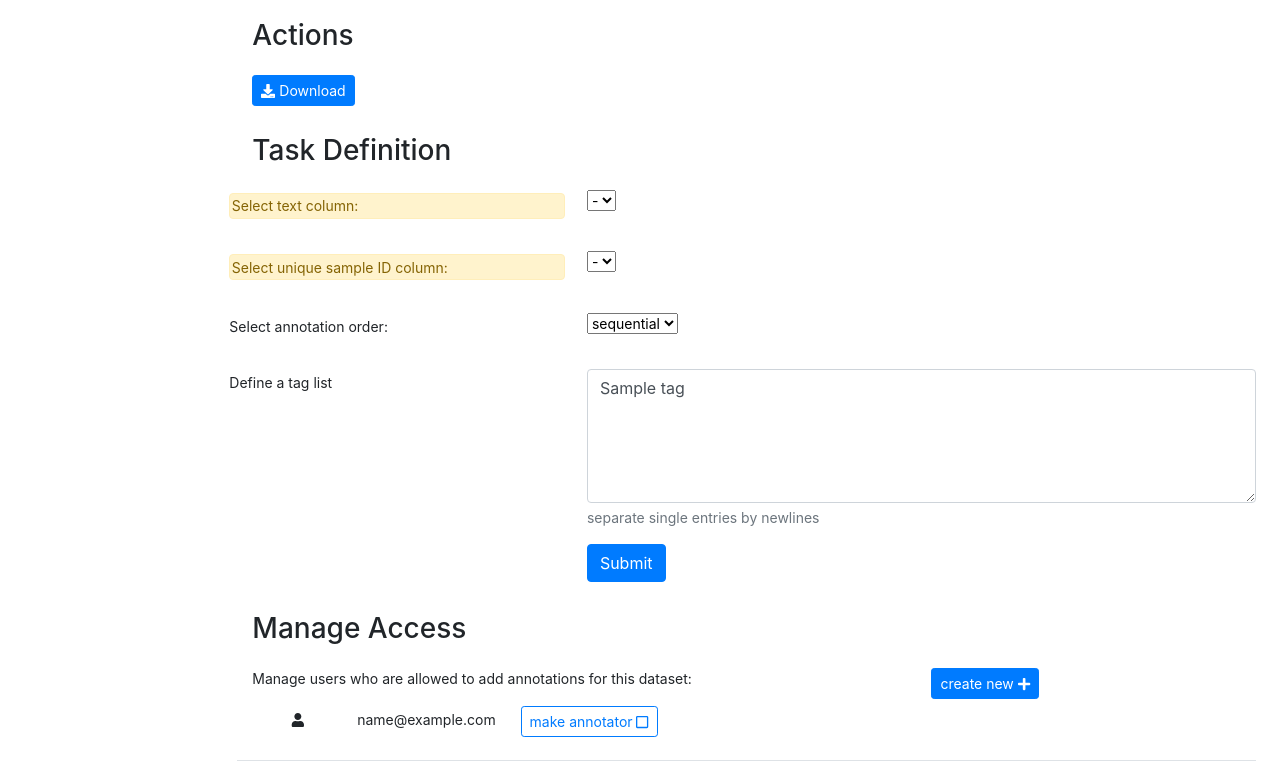
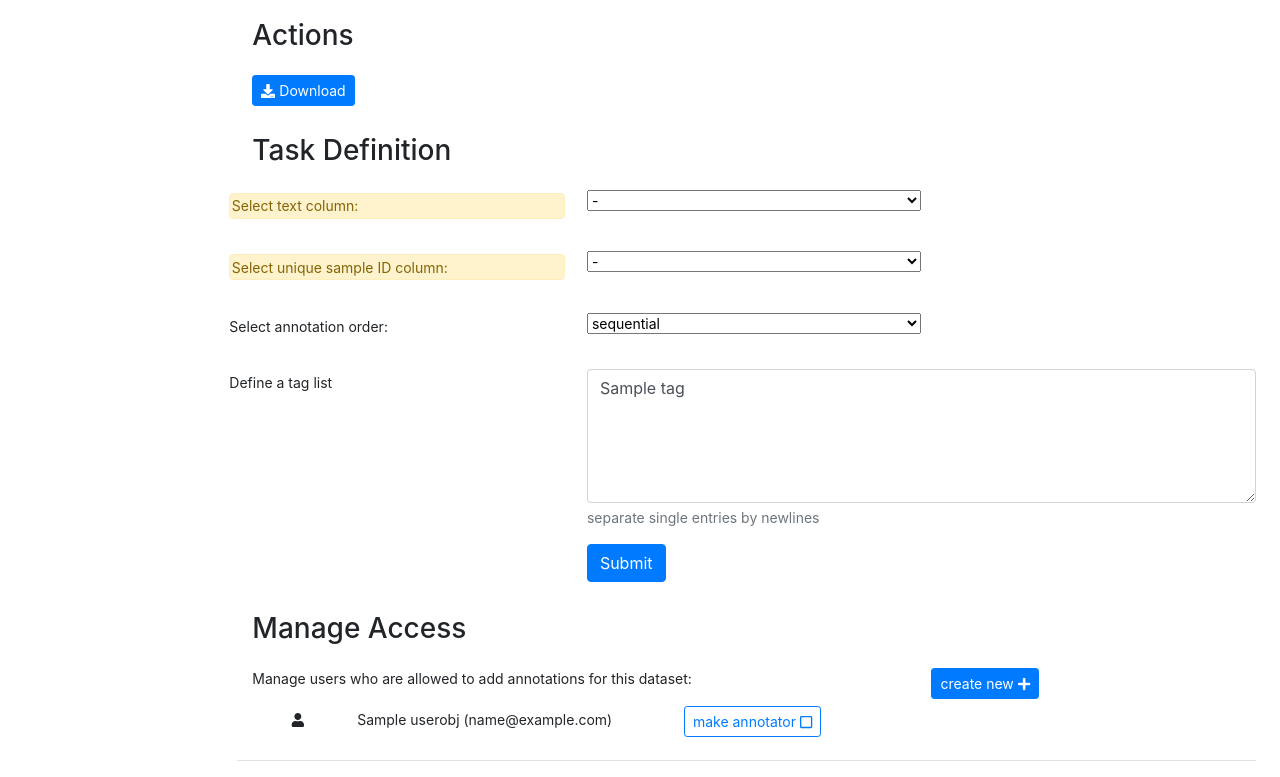
Before and after one commit to FrankGrimm/omen, a Python web app: template app/templates/dataset_new.html in a window 1280 px wide. Shown: the part 397-1174 px from the top of the page. Run offline with Jinja, Linux system fonts and the light colour scheme; the template is opened without the code that fills it: most values are stand-ins (such as "Sample title", 1, 10 or a date in 2020); some libraries are stand-ins or nearby versions.

Commit message:
show displayname instead of e-mail

```diff
--- a/app/lib/database.py
+++ b/app/lib/database.py
@@ -64,6 +64,11 @@ class User(Base):
         self.uid = uid
         self.email = email
         self.pwhash = pwhash
+
+    def get_name(self):
+        if not self.displayname is None and not self.displayname.strip() == '':
+            return self.displayname.strip()
+        return self.email
 
     def verify_password(self, pw):
         return scrypt.verify(pw, self.pwhash)
--- a/app/static/style.css
+++ b/app/static/style.css
@@ -251,3 +251,7 @@ div.seprow form {
     margin-top: 0;
     margin-bottom: 2em;
 }
+
+select.taskdef_select {
+    min-width: 50%;
+}
--- a/app/templates/dataset_new.html
+++ b/app/templates/dataset_new.html
@@ -120,7 +120,7 @@
             <label for="textcol" class="col-4 col-form-label"><div class="{% if not dataset.dsmetadata.textcol %}ds_new_field_error alert alert-warning{% endif %}">Select text column:</div></label>
             <div class="col-8">
 
-                <select id='textcol' name='textcol' onchange="this.form.submit()">
+                <select class="taskdef_select" id='textcol' name='textcol' onchange="this.form.submit()">
                     {% if not dataset.dsmetadata.textcol %}
                     <option selected="true" disabled="disabled">-</option>
                     {% endif %}
@@ -148,7 +148,7 @@
             <label for="idcolumn" class="col-4 col-form-label"><div class="{% if not dataset.dsmetadata.idcolumn %}ds_new_field_error alert alert-warning{% endif %}">Select unique sample ID column:</div></label>
             <div class="col-8">
 
-                <select id='idcolumn' name='idcolumn' onchange="this.form.submit()">
+                <select class="taskdef_select" id='idcolumn' name='idcolumn' onchange="this.form.submit()">
                     {% if not dataset.dsmetadata.idcolumn %}
                     <option selected="true" disabled="disabled">-</option>
                     {% endif %}
@@ -179,7 +179,7 @@
             </label>
             <div class="col-8">
 
-                <select id='annoorder' name='annoorder' onchange="this.form.submit()">
+                <select class="taskdef_select" id='annoorder' name='annoorder' onchange="this.form.submit()">
                     {% if not dataset.dsmetadata.annoorder or dataset.dsmetadata.annoorder == 'sequential' %}
                     <option selected="true" value="sequential">sequential</option>
                     <option value="random">random</option>
@@ -233,9 +233,9 @@
 
         <i title="{{userobj.uid}}" class="col-1 fas fa-user aclusericon" style="margin-top: 0.5em;"></i>
 
-        &nbsp; <span class="col-2 aclusermail">{{userobj.email}}</span>
+        &nbsp; <span class="col-4 aclusermail">{{ userobj.get_name() }} ({{userobj.email}})</span>
 
-    <div class="col-8">
+    <div class="col-6">
     {% if userobj.uid == dataset.owner_id %}
         <span class="acluserowner">owner</span>
     {% elif userobj.uid|string in dataset.dsmetadata.acl %}
--- a/app/templates/navbar.html
+++ b/app/templates/navbar.html
@@ -6,7 +6,7 @@
       {% if not session['user'] %}
           <a class="nav-link" href="{{ url_for('login') }}"><i class="fas fa-sign-in-alt"></i> Login</a>
       {% else %}
-          <a class="nav-link" href="{{ url_for('logout') }}"><i class="fas fa-sign-out-alt"></i> logout <i>{{ session['user_email'] }}</i></a>
+          <a class="nav-link" href="{{ url_for('logout') }}"><i class="fas fa-sign-out-alt"></i> logout <i>{{ session['user_displayname'] }}</i></a>
       {% endif %}
     </li>
   </ul>
--- a/app/views.py
+++ b/app/views.py
@@ -300,6 +300,8 @@ def settings():
             if act == 'change_displayname':
                 userobj.displayname = request.form.get("new_displayname", userobj.displayname) or ""
                 dbsession.add(userobj)
+                session['user_displayname'] = userobj.get_name()
+
             if act == 'change_password':
                 req_pwc = request.form.get("curpassword", None)
                 req_pw1 = request.form.get("newpw1", None)
@@ -331,6 +333,7 @@ def login(backto=None):
                         flash('You were successfully logged in')
                         session['user'] = req_user_obj.uid
                         session['user_email'] = req_user_obj.email
+                        session['user_displayname'] = req_user_obj.get_name()
                         loginerror = None
 
                         return redirect(url_for('index'))
```
